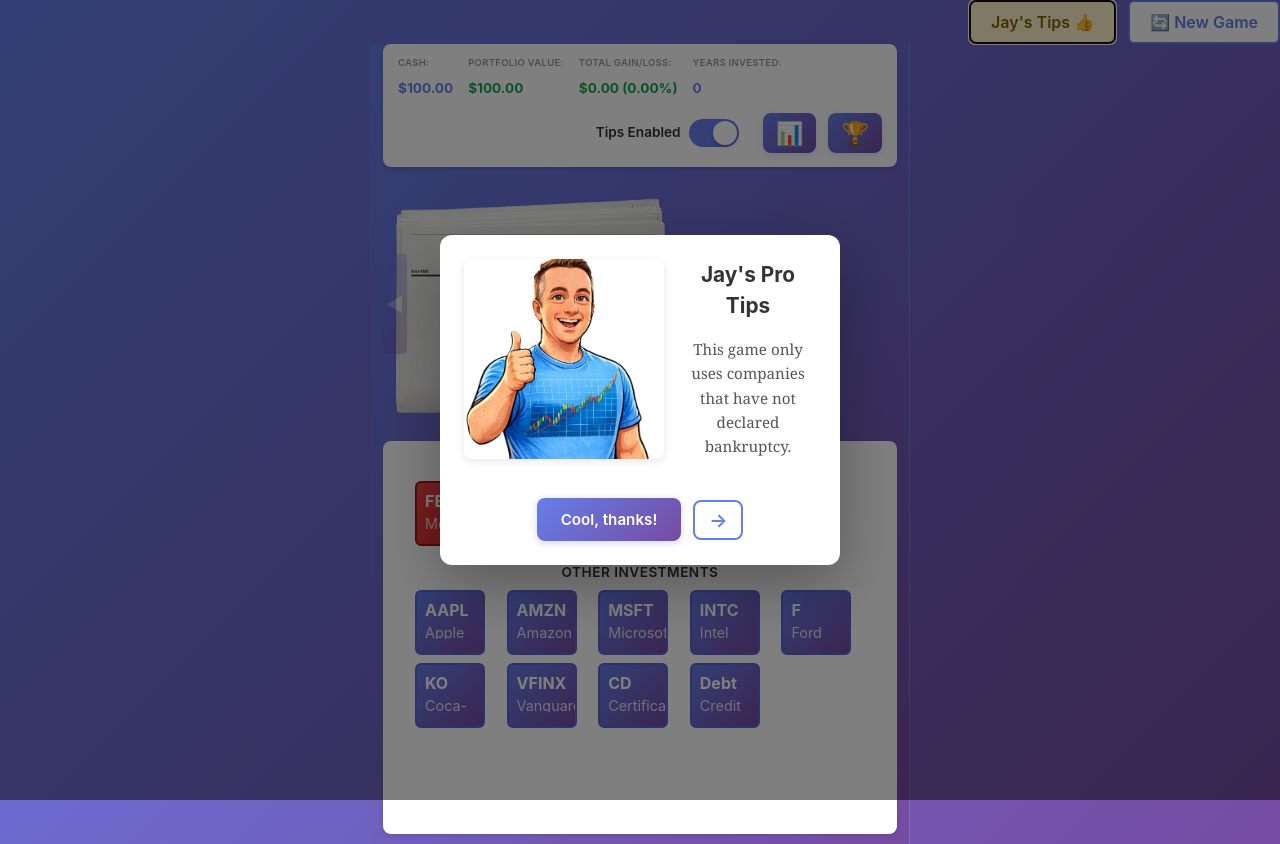
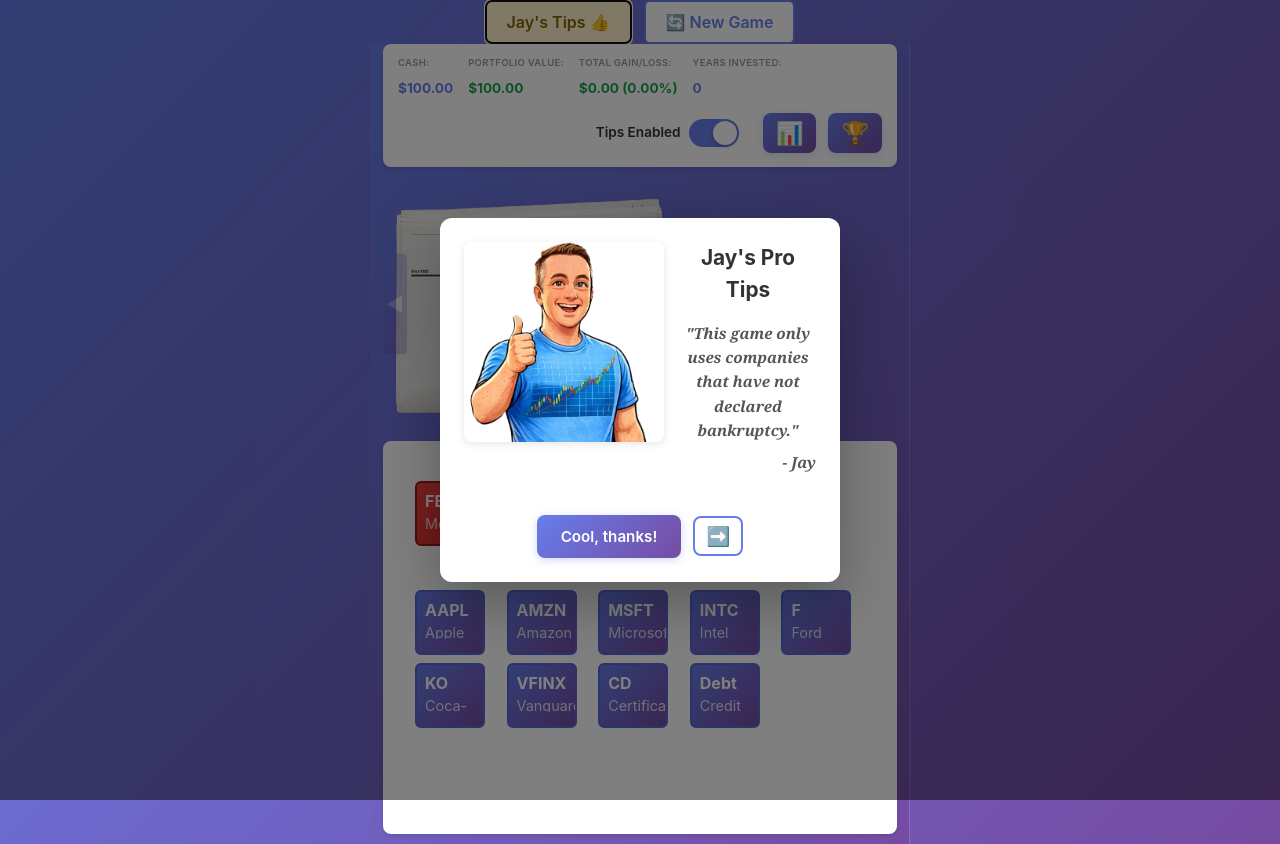
Before and after one commit to crobs808/stock-time-travel, a React (Vite) app: page /game in a window 1280 px wide. Both pictures are taken after a click on the button "Jay's Tips 👍". Built offline with nearby package versions, Linux system fonts and the light colour scheme.

Commit message:
enhance tips modal

```diff
--- a/src/components/TipsModal.jsx
+++ b/src/components/TipsModal.jsx
@@ -16,7 +16,7 @@ export default function TipsModal() {
           <img src="/img/jay.png" alt="Jay" className="tips-modal-image" />
           <div className="tips-modal-text-section">
             <h2 className="tips-modal-title">Jay's Pro Tips</h2>
-            <p className="tips-modal-text">{currentTip}</p>
+            <p className="tips-modal-text">"{currentTip}" <br/><span className="tips-quote-attribution">- Jay</span></p>
           </div>
         </div>
 
@@ -25,7 +25,7 @@ export default function TipsModal() {
             Cool, thanks!
           </button>
           <button className="tips-next-button" onClick={nextTip} title="Next tip">
-            →
+            ➡️
           </button>
         </div>
       </div>
--- a/src/styles/menu.css
+++ b/src/styles/menu.css
@@ -1,7 +1,7 @@
 .game-menu {
   position: relative;
   display: flex;
-  justify-content: space-between;
+  justify-content: center;
   align-items: center;
   padding: 0;
   z-index: 100;
@@ -13,14 +13,13 @@
   font-weight: 600;
   color: white;
   text-shadow: 0 2px 4px rgba(0, 0, 0, 0.2);
-  flex-shrink: 0;
+  display: none;
 }
 
 .menu-buttons {
   display: flex;
-  justify-content: flex-end;
+  justify-content: center;
   gap: 12px;
-  margin-left: auto;
 }
 
 .menu-button {
--- a/src/styles/tips-modal.css
+++ b/src/styles/tips-modal.css
@@ -20,8 +20,10 @@
   width: 100%;
   padding: 24px;
   animation: slideIn 0.3s ease;
-  text-align: center;
-}
+  text-align: center;  min-height: 280px;
+  display: flex;
+  flex-direction: column;
+  justify-content: space-between;}
 
 @keyframes slideIn {
   from {
@@ -52,7 +54,7 @@
   width: 200px;
   height: 200px;
   border-radius: 8px;
-  object-fit: cover;
+  object-fit: contain;
   box-shadow: 0 2px 8px rgba(0, 0, 0, 0.1);
   flex-shrink: 0;
 }
@@ -67,6 +69,16 @@
   line-height: 1.6;
   margin: 0 0 20px 0;
   font-family: 'Georgia', serif;
+  font-style: italic;
+  font-weight: bold;
+}
+
+.tips-quote-attribution {
+  display: block;
+  text-align: right;
+  font-style: italic;
+  margin-top: 8px;
+  font-weight: 600;
 }
 
 .tips-modal-button {
```
